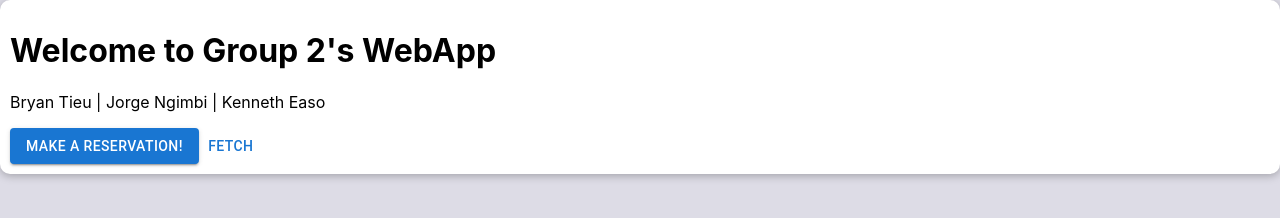
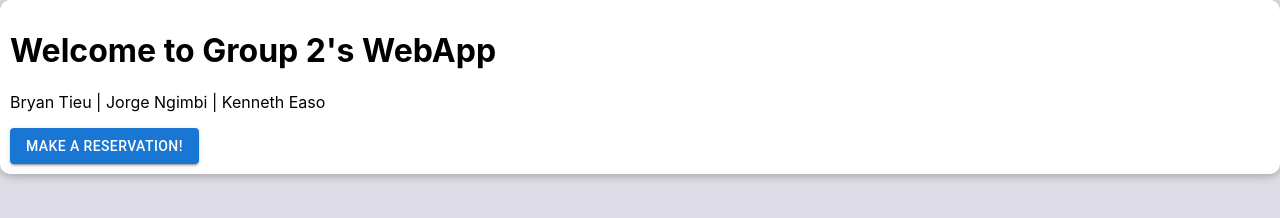
Before and after one commit to BryanTieu/4351Project, a React (Create React App) app in the folder frontend/ReservationApp/: page / in a window 1280 px wide. Shown: the top 218 px of the page. Built offline with nearby package versions, Linux system fonts and the light colour scheme.

Commit message:
Update HomePage.js

```diff
--- a/frontend/ReservationApp/src/pages/HomePage.js
+++ b/frontend/ReservationApp/src/pages/HomePage.js
@@ -6,10 +6,6 @@ import { useEffect } from "react";
 
 
 const HomePage = ({ id }) => {
-
-    const get = () => {
-        console.log(profilesAPI.getAll());
-    }
 
 
     return (
@@ -22,7 +18,7 @@ const HomePage = ({ id }) => {
                 <Button variant="contained">Make A Reservation!</Button>
             </Link>
 
-            <Button onClick={get}>fetch</Button>
+
         </Card>
 
 
```
